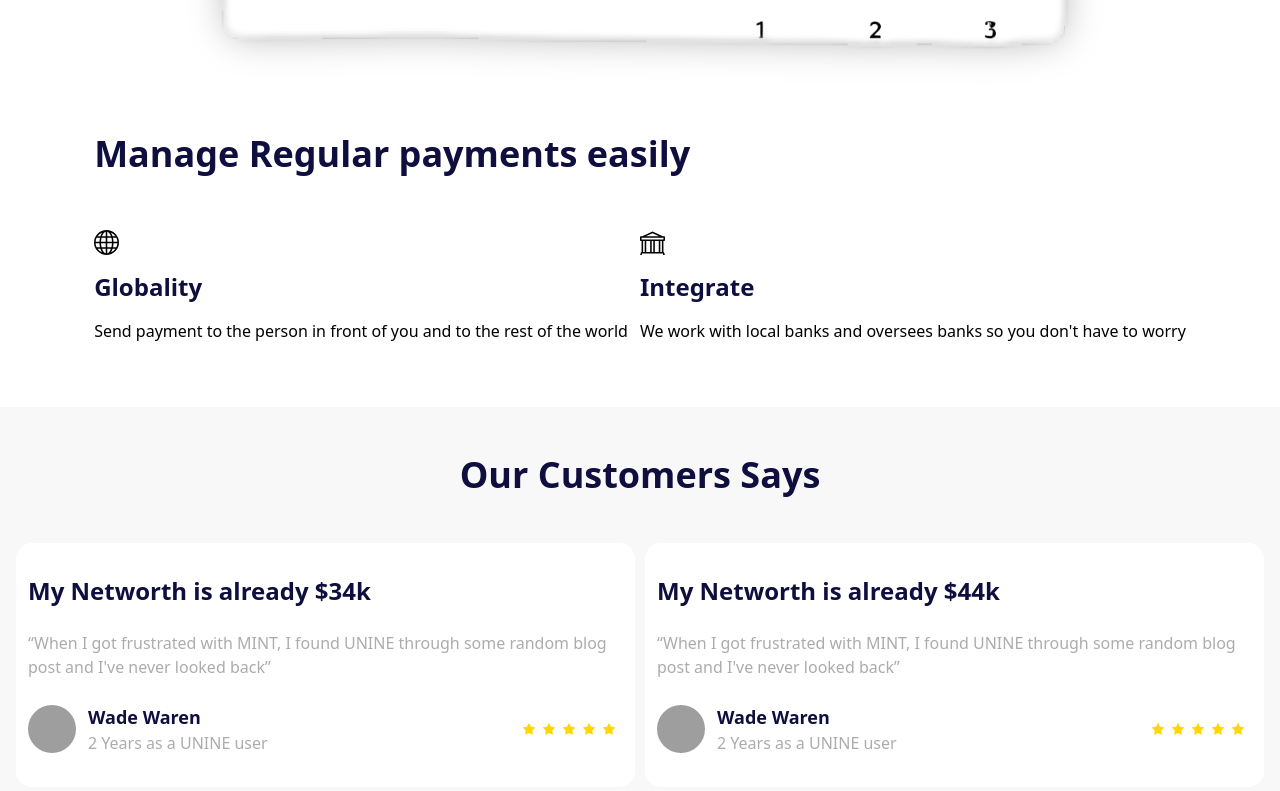
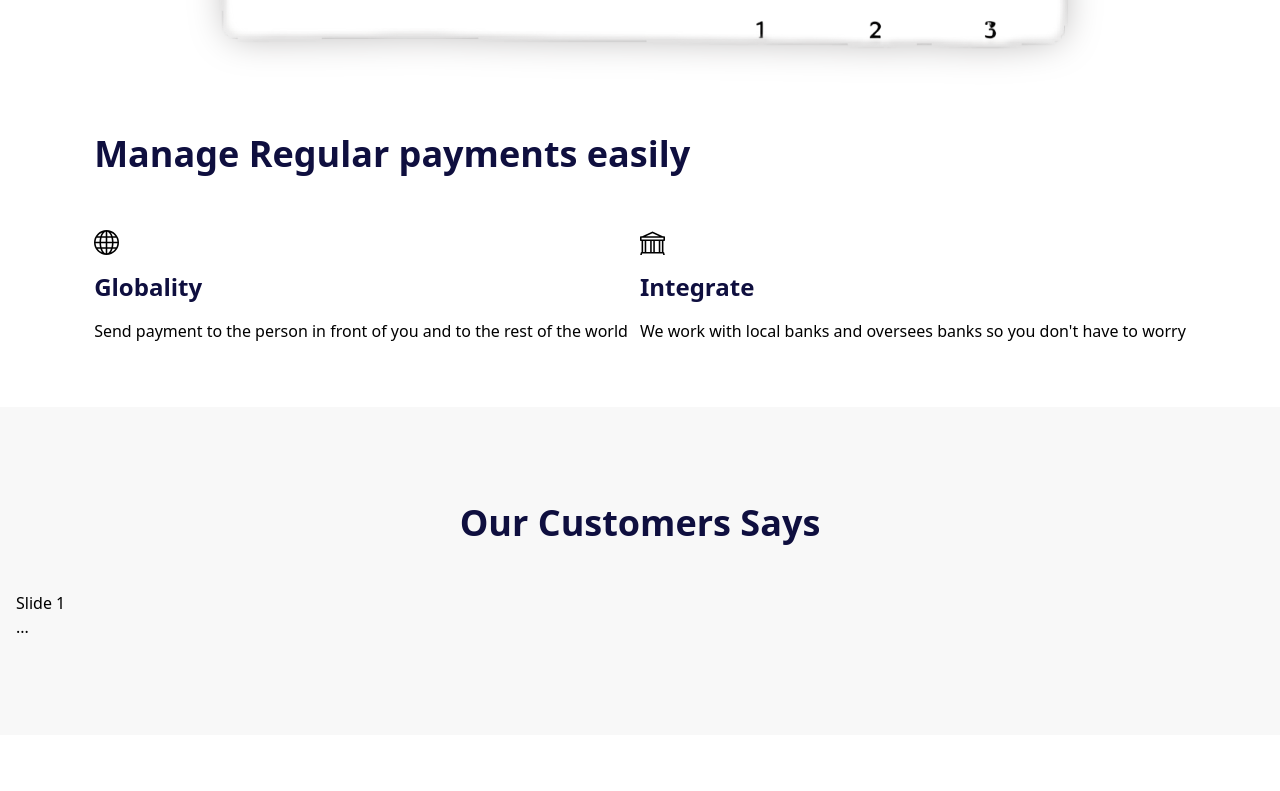
Before and after one commit to Sijibomii/unine, a React (Create React App) app: page / in a window 1280 px wide. Shown: the part 5302-6093 px from the top of the page. After the commit the page ends 6037 px from the top, so only its background shows below. Built offline with nearby package versions, Linux system fonts and the light colour scheme; grey boxes are pictures that could not be loaded.

Commit message:
swipper init

```diff
--- a/package.json
+++ b/package.json
@@ -10,6 +10,7 @@
     "react": "^18.2.0",
     "react-dom": "^18.2.0",
     "react-scripts": "5.0.1",
+    "swiper": "^8.4.4",
     "unicode-emoji": "^2.4.0",
     "web-vitals": "^2.1.4"
   },
--- a/src/components/Comments.js
+++ b/src/components/Comments.js
@@ -1,115 +1,110 @@
-import React, {useEffect} from 'react'
-import Glide from "@glidejs/glide";
-import "@glidejs/glide/dist/css/glide.core.min.css"
-import "@glidejs/glide/dist/css/glide.theme.min.css"
+import { Swiper, SwiperSlide } from 'swiper/react';
+
+// Import Swiper styles
+import 'swiper/css'
 
 const Comments = () => {
-  const slider = new Glide('.glide', {
-    type: 'carousel',
-    perView: 2,
-    hoverpause: true,
-    autoplay: 2000,
-    breakpoints: {
-      800: {
-        perView: 1
-      },
-      1200: {
-        perView: 2
-      }
-    }
 
-  })
-
-  useEffect(() => {
-
-    return () => slider.mount()
-  }, [slider])
 
   return (
+    <Swiper
+    spaceBetween={50}
+    slidesPerView={1}
+    onSlideChange={() => console.log('slide change')}
+    onSwiper={(swiper) => console.log(swiper)}
+  >
+    <SwiperSlide>Slide 1</SwiperSlide>
+    <SwiperSlide>Slide 2</SwiperSlide>
+    <SwiperSlide>Slide 3</SwiperSlide>
+    <SwiperSlide>Slide 4</SwiperSlide>
+    ...
+  </Swiper>
 
-      <div className="glide">
 
-        <div className="glide__track" data-glide-el="track">
-          <ul className="glide__slides">
-            <li className="glide__slide bg-white px-3 py-8 rounded-2xl">
-              <div className=''>
-                <h3 className='b text-2xl font-bold mb-6'>My Networth is already $34k</h3>
-                <q className='calmer-white'>When I got frustrated with MINT, I found UNINE through some random blog post and I've never looked back</q>
-              </div>
-              <div className='flex items-center justify-between mt-6'>
-                <div className='flex items-center'>
-                  <div className='avatar mr-3'>
-                    <img className='h-12 w-12 rounded-3xl' src='https://images.unsplash.com/photo-1570295999919-56ceb5ecca61?ixlib=rb-4.0.3&ixid=MnwxMjA3fDB8MHxzZWFyY2h8Mnx8bWFufGVufDB8fDB8fA%3D%3D&w=1000&q=80' />
-                  </div>
-                  <div className='flex flex-col'>
-                    <h4 className='b text-lg font-bold'>Wade Waren</h4>
-                    <p className='calmer-white'>2 Years as a UNINE user</p>
-                  </div>
-                </div>
-                <div className='flex items-center justify-center'>
-                  <svg xmlns="http://www.w3.org/2000/svg" width="12" height="12" fill="currentColor" className="bi bi-star-fill mr-2 text-[#FFD700]" viewBox="0 0 16 16"> <path d="M3.612 15.443c-.386.198-.824-.149-.746-.592l.83-4.73L.173 6.765c-.329-.314-.158-.888.283-.95l4.898-.696L7.538.792c.197-.39.73-.39.927 0l2.184 4.327 4.898.696c.441.062.612.636.282.95l-3.522 3.356.83 4.73c.078.443-.36.79-.746.592L8 13.187l-4.389 2.256z"/> </svg>
-                  <svg xmlns="http://www.w3.org/2000/svg" width="12" height="12" fill="currentColor" className="bi bi-star-fill mr-2 text-[#FFD700]" viewBox="0 0 16 16"> <path d="M3.612 15.443c-.386.198-.824-.149-.746-.592l.83-4.73L.173 6.765c-.329-.314-.158-.888.283-.95l4.898-.696L7.538.792c.197-.39.73-.39.927 0l2.184 4.327 4.898.696c.441.062.612.636.282.95l-3.522 3.356.83 4.73c.078.443-.36.79-.746.592L8 13.187l-4.389 2.256z"/> </svg>
-                  <svg xmlns="http://www.w3.org/2000/svg" width="12" height="12" fill="currentColor" className="bi bi-star-fill mr-2 text-[#FFD700]" viewBox="0 0 16 16"> <path d="M3.612 15.443c-.386.198-.824-.149-.746-.592l.83-4.73L.173 6.765c-.329-.314-.158-.888.283-.95l4.898-.696L7.538.792c.197-.39.73-.39.927 0l2.184 4.327 4.898.696c.441.062.612.636.282.95l-3.522 3.356.83 4.73c.078.443-.36.79-.746.592L8 13.187l-4.389 2.256z"/> </svg>
-                  <svg xmlns="http://www.w3.org/2000/svg" width="12" height="12" fill="currentColor" className="bi bi-star-fill mr-2 text-[#FFD700]" viewBox="0 0 16 16"> <path d="M3.612 15.443c-.386.198-.824-.149-.746-.592l.83-4.73L.173 6.765c-.329-.314-.158-.888.283-.95l4.898-.696L7.538.792c.197-.39.73-.39.927 0l2.184 4.327 4.898.696c.441.062.612.636.282.95l-3.522 3.356.83 4.73c.078.443-.36.79-.746.592L8 13.187l-4.389 2.256z"/> </svg>
-                  <svg xmlns="http://www.w3.org/2000/svg" width="12" height="12" fill="currentColor" className="bi bi-star-fill mr-2 text-[#FFD700]" viewBox="0 0 16 16"> <path d="M3.612 15.443c-.386.198-.824-.149-.746-.592l.83-4.73L.173 6.765c-.329-.314-.158-.888.283-.95l4.898-.696L7.538.792c.197-.39.73-.39.927 0l2.184 4.327 4.898.696c.441.062.612.636.282.95l-3.522 3.356.83 4.73c.078.443-.36.79-.746.592L8 13.187l-4.389 2.256z"/> </svg>
-                </div>
-              </div>
-            </li>
+      // <div className="glide">
 
-            <li className="glide__slide bg-white px-3 py-8 rounded-2xl">
-              <div className=''>
-                <h3 className='b text-2xl font-bold mb-6'>My Networth is already $44k</h3>
-                <q className='calmer-white'>When I got frustrated with MINT, I found UNINE through some random blog post and I've never looked back</q>
-              </div>
-              <div className='flex items-center justify-between mt-6'>
-                <div className='flex items-center'>
-                  <div className='avatar mr-3'>
-                    <img className='h-12 w-12 rounded-3xl' src='https://images.unsplash.com/photo-1570295999919-56ceb5ecca61?ixlib=rb-4.0.3&ixid=MnwxMjA3fDB8MHxzZWFyY2h8Mnx8bWFufGVufDB8fDB8fA%3D%3D&w=1000&q=80' />
-                  </div>
-                  <div className='flex flex-col'>
-                    <h4 className='b text-lg font-bold'>Wade Waren</h4>
-                    <p className='calmer-white'>2 Years as a UNINE user</p>
-                  </div>
-                </div>
-                <div className='flex items-center justify-center'>
-                  <svg xmlns="http://www.w3.org/2000/svg" width="12" height="12" fill="currentColor" className="bi bi-star-fill mr-2 text-[#FFD700]" viewBox="0 0 16 16"> <path d="M3.612 15.443c-.386.198-.824-.149-.746-.592l.83-4.73L.173 6.765c-.329-.314-.158-.888.283-.95l4.898-.696L7.538.792c.197-.39.73-.39.927 0l2.184 4.327 4.898.696c.441.062.612.636.282.95l-3.522 3.356.83 4.73c.078.443-.36.79-.746.592L8 13.187l-4.389 2.256z"/> </svg>
-                  <svg xmlns="http://www.w3.org/2000/svg" width="12" height="12" fill="currentColor" className="bi bi-star-fill mr-2 text-[#FFD700]" viewBox="0 0 16 16"> <path d="M3.612 15.443c-.386.198-.824-.149-.746-.592l.83-4.73L.173 6.765c-.329-.314-.158-.888.283-.95l4.898-.696L7.538.792c.197-.39.73-.39.927 0l2.184 4.327 4.898.696c.441.062.612.636.282.95l-3.522 3.356.83 4.73c.078.443-.36.79-.746.592L8 13.187l-4.389 2.256z"/> </svg>
-                  <svg xmlns="http://www.w3.org/2000/svg" width="12" height="12" fill="currentColor" className="bi bi-star-fill mr-2 text-[#FFD700]" viewBox="0 0 16 16"> <path d="M3.612 15.443c-.386.198-.824-.149-.746-.592l.83-4.73L.173 6.765c-.329-.314-.158-.888.283-.95l4.898-.696L7.538.792c.197-.39.73-.39.927 0l2.184 4.327 4.898.696c.441.062.612.636.282.95l-3.522 3.356.83 4.73c.078.443-.36.79-.746.592L8 13.187l-4.389 2.256z"/> </svg>
-                  <svg xmlns="http://www.w3.org/2000/svg" width="12" height="12" fill="currentColor" className="bi bi-star-fill mr-2 text-[#FFD700]" viewBox="0 0 16 16"> <path d="M3.612 15.443c-.386.198-.824-.149-.746-.592l.83-4.73L.173 6.765c-.329-.314-.158-.888.283-.95l4.898-.696L7.538.792c.197-.39.73-.39.927 0l2.184 4.327 4.898.696c.441.062.612.636.282.95l-3.522 3.356.83 4.73c.078.443-.36.79-.746.592L8 13.187l-4.389 2.256z"/> </svg>
-                  <svg xmlns="http://www.w3.org/2000/svg" width="12" height="12" fill="currentColor" className="bi bi-star-fill mr-2 text-[#FFD700]" viewBox="0 0 16 16"> <path d="M3.612 15.443c-.386.198-.824-.149-.746-.592l.83-4.73L.173 6.765c-.329-.314-.158-.888.283-.95l4.898-.696L7.538.792c.197-.39.73-.39.927 0l2.184 4.327 4.898.696c.441.062.612.636.282.95l-3.522 3.356.83 4.73c.078.443-.36.79-.746.592L8 13.187l-4.389 2.256z"/> </svg>
-                </div>
-              </div>
-            </li>
+      //   <div className="glide__track" data-glide-el="track">
+      //     <ul className="glide__slides">
+      //       <li className="glide__slide bg-white px-3 py-8 rounded-2xl">
+      //         <div className=''>
+      //           <h3 className='b text-2xl font-bold mb-6'>My Networth is already $34k</h3>
+      //           <q className='calmer-white'>When I got frustrated with MINT, I found UNINE through some random blog post and I've never looked back</q>
+      //         </div>
+      //         <div className='flex items-center justify-between mt-6'>
+      //           <div className='flex items-center'>
+      //             <div className='avatar mr-3'>
+      //               <img className='h-12 w-12 rounded-3xl' src='https://images.unsplash.com/photo-1570295999919-56ceb5ecca61?ixlib=rb-4.0.3&ixid=MnwxMjA3fDB8MHxzZWFyY2h8Mnx8bWFufGVufDB8fDB8fA%3D%3D&w=1000&q=80' />
+      //             </div>
+      //             <div className='flex flex-col'>
+      //               <h4 className='b text-lg font-bold'>Wade Waren</h4>
+      //               <p className='calmer-white'>2 Years as a UNINE user</p>
+      //             </div>
+      //           </div>
+      //           <div className='flex items-center justify-center'>
+      //             <svg xmlns="http://www.w3.org/2000/svg" width="12" height="12" fill="currentColor" className="bi bi-star-fill mr-2 text-[#FFD700]" viewBox="0 0 16 16"> <path d="M3.612 15.443c-.386.198-.824-.149-.746-.592l.83-4.73L.173 6.765c-.329-.314-.158-.888.283-.95l4.898-.696L7.538.792c.197-.39.73-.39.927 0l2.184 4.327 4.898.696c.441.062.612.636.282.95l-3.522 3.356.83 4.73c.078.443-.36.79-.746.592L8 13.187l-4.389 2.256z"/> </svg>
+      //             <svg xmlns="http://www.w3.org/2000/svg" width="12" height="12" fill="currentColor" className="bi bi-star-fill mr-2 text-[#FFD700]" viewBox="0 0 16 16"> <path d="M3.612 15.443c-.386.198-.824-.149-.746-.592l.83-4.73L.173 6.765c-.329-.314-.158-.888.283-.95l4.898-.696L7.538.792c.197-.39.73-.39.927 0l2.184 4.327 4.898.696c.441.062.612.636.282.95l-3.522 3.356.83 4.73c.078.443-.36.79-.746.592L8 13.187l-4.389 2.256z"/> </svg>
+      //             <svg xmlns="http://www.w3.org/2000/svg" width="12" height="12" fill="currentColor" className="bi bi-star-fill mr-2 text-[#FFD700]" viewBox="0 0 16 16"> <path d="M3.612 15.443c-.386.198-.824-.149-.746-.592l.83-4.73L.173 6.765c-.329-.314-.158-.888.283-.95l4.898-.696L7.538.792c.197-.39.73-.39.927 0l2.184 4.327 4.898.696c.441.062.612.636.282.95l-3.522 3.356.83 4.73c.078.443-.36.79-.746.592L8 13.187l-4.389 2.256z"/> </svg>
+      //             <svg xmlns="http://www.w3.org/2000/svg" width="12" height="12" fill="currentColor" className="bi bi-star-fill mr-2 text-[#FFD700]" viewBox="0 0 16 16"> <path d="M3.612 15.443c-.386.198-.824-.149-.746-.592l.83-4.73L.173 6.765c-.329-.314-.158-.888.283-.95l4.898-.696L7.538.792c.197-.39.73-.39.927 0l2.184 4.327 4.898.696c.441.062.612.636.282.95l-3.522 3.356.83 4.73c.078.443-.36.79-.746.592L8 13.187l-4.389 2.256z"/> </svg>
+      //             <svg xmlns="http://www.w3.org/2000/svg" width="12" height="12" fill="currentColor" className="bi bi-star-fill mr-2 text-[#FFD700]" viewBox="0 0 16 16"> <path d="M3.612 15.443c-.386.198-.824-.149-.746-.592l.83-4.73L.173 6.765c-.329-.314-.158-.888.283-.95l4.898-.696L7.538.792c.197-.39.73-.39.927 0l2.184 4.327 4.898.696c.441.062.612.636.282.95l-3.522 3.356.83 4.73c.078.443-.36.79-.746.592L8 13.187l-4.389 2.256z"/> </svg>
+      //           </div>
+      //         </div>
+      //       </li>
 
-            <li className="glide__slide bg-white px-3 py-8 rounded-2xl">
-              <div className=''>
-                <h3 className='b text-2xl font-bold mb-6'>My Networth is already $60k</h3>
-                <q className='calmer-white'>When I got frustrated with MINT, I found UNINE through some random blog post and I've never looked back</q>
-              </div>
-              <div className='flex items-center justify-between mt-6'>
-                <div className='flex items-center'>
-                  <div className='avatar mr-3'>
-                    <img className='h-12 w-12 rounded-3xl' src='https://images.unsplash.com/photo-1570295999919-56ceb5ecca61?ixlib=rb-4.0.3&ixid=MnwxMjA3fDB8MHxzZWFyY2h8Mnx8bWFufGVufDB8fDB8fA%3D%3D&w=1000&q=80' />
-                  </div>
-                  <div className='flex flex-col'>
-                    <h4 className='b text-lg font-bold'>Wade Waren</h4>
-                    <p className='calmer-white'>2 Years as a UNINE user</p>
-                  </div>
-                </div>
-                <div className='flex items-center justify-center'>
-                  <svg xmlns="http://www.w3.org/2000/svg" width="12" height="12" fill="currentColor" className="bi bi-star-fill mr-2 text-[#FFD700]" viewBox="0 0 16 16"> <path d="M3.612 15.443c-.386.198-.824-.149-.746-.592l.83-4.73L.173 6.765c-.329-.314-.158-.888.283-.95l4.898-.696L7.538.792c.197-.39.73-.39.927 0l2.184 4.327 4.898.696c.441.062.612.636.282.95l-3.522 3.356.83 4.73c.078.443-.36.79-.746.592L8 13.187l-4.389 2.256z"/> </svg>
-                  <svg xmlns="http://www.w3.org/2000/svg" width="12" height="12" fill="currentColor" className="bi bi-star-fill mr-2 text-[#FFD700]" viewBox="0 0 16 16"> <path d="M3.612 15.443c-.386.198-.824-.149-.746-.592l.83-4.73L.173 6.765c-.329-.314-.158-.888.283-.95l4.898-.696L7.538.792c.197-.39.73-.39.927 0l2.184 4.327 4.898.696c.441.062.612.636.282.95l-3.522 3.356.83 4.73c.078.443-.36.79-.746.592L8 13.187l-4.389 2.256z"/> </svg>
-                  <svg xmlns="http://www.w3.org/2000/svg" width="12" height="12" fill="currentColor" className="bi bi-star-fill mr-2 text-[#FFD700]" viewBox="0 0 16 16"> <path d="M3.612 15.443c-.386.198-.824-.149-.746-.592l.83-4.73L.173 6.765c-.329-.314-.158-.888.283-.95l4.898-.696L7.538.792c.197-.39.73-.39.927 0l2.184 4.327 4.898.696c.441.062.612.636.282.95l-3.522 3.356.83 4.73c.078.443-.36.79-.746.592L8 13.187l-4.389 2.256z"/> </svg>
-                  <svg xmlns="http://www.w3.org/2000/svg" width="12" height="12" fill="currentColor" className="bi bi-star-fill mr-2 text-[#FFD700]" viewBox="0 0 16 16"> <path d="M3.612 15.443c-.386.198-.824-.149-.746-.592l.83-4.73L.173 6.765c-.329-.314-.158-.888.283-.95l4.898-.696L7.538.792c.197-.39.73-.39.927 0l2.184 4.327 4.898.696c.441.062.612.636.282.95l-3.522 3.356.83 4.73c.078.443-.36.79-.746.592L8 13.187l-4.389 2.256z"/> </svg>
-                  <svg xmlns="http://www.w3.org/2000/svg" width="12" height="12" fill="currentColor" className="bi bi-star-fill mr-2 text-[#FFD700]" viewBox="0 0 16 16"> <path d="M3.612 15.443c-.386.198-.824-.149-.746-.592l.83-4.73L.173 6.765c-.329-.314-.158-.888.283-.95l4.898-.696L7.538.792c.197-.39.73-.39.927 0l2.184 4.327 4.898.696c.441.062.612.636.282.95l-3.522 3.356.83 4.73c.078.443-.36.79-.746.592L8 13.187l-4.389 2.256z"/> </svg>
-                </div>
-              </div>
-            </li>
+      //       <li className="glide__slide bg-white px-3 py-8 rounded-2xl">
+      //         <div className=''>
+      //           <h3 className='b text-2xl font-bold mb-6'>My Networth is already $44k</h3>
+      //           <q className='calmer-white'>When I got frustrated with MINT, I found UNINE through some random blog post and I've never looked back</q>
+      //         </div>
+      //         <div className='flex items-center justify-between mt-6'>
+      //           <div className='flex items-center'>
+      //             <div className='avatar mr-3'>
+      //               <img className='h-12 w-12 rounded-3xl' src='https://images.unsplash.com/photo-1570295999919-56ceb5ecca61?ixlib=rb-4.0.3&ixid=MnwxMjA3fDB8MHxzZWFyY2h8Mnx8bWFufGVufDB8fDB8fA%3D%3D&w=1000&q=80' />
+      //             </div>
+      //             <div className='flex flex-col'>
+      //               <h4 className='b text-lg font-bold'>Wade Waren</h4>
+      //               <p className='calmer-white'>2 Years as a UNINE user</p>
+      //             </div>
+      //           </div>
+      //           <div className='flex items-center justify-center'>
+      //             <svg xmlns="http://www.w3.org/2000/svg" width="12" height="12" fill="currentColor" className="bi bi-star-fill mr-2 text-[#FFD700]" viewBox="0 0 16 16"> <path d="M3.612 15.443c-.386.198-.824-.149-.746-.592l.83-4.73L.173 6.765c-.329-.314-.158-.888.283-.95l4.898-.696L7.538.792c.197-.39.73-.39.927 0l2.184 4.327 4.898.696c.441.062.612.636.282.95l-3.522 3.356.83 4.73c.078.443-.36.79-.746.592L8 13.187l-4.389 2.256z"/> </svg>
+      //             <svg xmlns="http://www.w3.org/2000/svg" width="12" height="12" fill="currentColor" className="bi bi-star-fill mr-2 text-[#FFD700]" viewBox="0 0 16 16"> <path d="M3.612 15.443c-.386.198-.824-.149-.746-.592l.83-4.73L.173 6.765c-.329-.314-.158-.888.283-.95l4.898-.696L7.538.792c.197-.39.73-.39.927 0l2.184 4.327 4.898.696c.441.062.612.636.282.95l-3.522 3.356.83 4.73c.078.443-.36.79-.746.592L8 13.187l-4.389 2.256z"/> </svg>
+      //             <svg xmlns="http://www.w3.org/2000/svg" width="12" height="12" fill="currentColor" className="bi bi-star-fill mr-2 text-[#FFD700]" viewBox="0 0 16 16"> <path d="M3.612 15.443c-.386.198-.824-.149-.746-.592l.83-4.73L.173 6.765c-.329-.314-.158-.888.283-.95l4.898-.696L7.538.792c.197-.39.73-.39.927 0l2.184 4.327 4.898.696c.441.062.612.636.282.95l-3.522 3.356.83 4.73c.078.443-.36.79-.746.592L8 13.187l-4.389 2.256z"/> </svg>
+      //             <svg xmlns="http://www.w3.org/2000/svg" width="12" height="12" fill="currentColor" className="bi bi-star-fill mr-2 text-[#FFD700]" viewBox="0 0 16 16"> <path d="M3.612 15.443c-.386.198-.824-.149-.746-.592l.83-4.73L.173 6.765c-.329-.314-.158-.888.283-.95l4.898-.696L7.538.792c.197-.39.73-.39.927 0l2.184 4.327 4.898.696c.441.062.612.636.282.95l-3.522 3.356.83 4.73c.078.443-.36.79-.746.592L8 13.187l-4.389 2.256z"/> </svg>
+      //             <svg xmlns="http://www.w3.org/2000/svg" width="12" height="12" fill="currentColor" className="bi bi-star-fill mr-2 text-[#FFD700]" viewBox="0 0 16 16"> <path d="M3.612 15.443c-.386.198-.824-.149-.746-.592l.83-4.73L.173 6.765c-.329-.314-.158-.888.283-.95l4.898-.696L7.538.792c.197-.39.73-.39.927 0l2.184 4.327 4.898.696c.441.062.612.636.282.95l-3.522 3.356.83 4.73c.078.443-.36.79-.746.592L8 13.187l-4.389 2.256z"/> </svg>
+      //           </div>
+      //         </div>
+      //       </li>
 
-          </ul>
-        </div>
+      //       <li className="glide__slide bg-white px-3 py-8 rounded-2xl">
+      //         <div className=''>
+      //           <h3 className='b text-2xl font-bold mb-6'>My Networth is already $60k</h3>
+      //           <q className='calmer-white'>When I got frustrated with MINT, I found UNINE through some random blog post and I've never looked back</q>
+      //         </div>
+      //         <div className='flex items-center justify-between mt-6'>
+      //           <div className='flex items-center'>
+      //             <div className='avatar mr-3'>
+      //               <img className='h-12 w-12 rounded-3xl' src='https://images.unsplash.com/photo-1570295999919-56ceb5ecca61?ixlib=rb-4.0.3&ixid=MnwxMjA3fDB8MHxzZWFyY2h8Mnx8bWFufGVufDB8fDB8fA%3D%3D&w=1000&q=80' />
+      //             </div>
+      //             <div className='flex flex-col'>
+      //               <h4 className='b text-lg font-bold'>Wade Waren</h4>
+      //               <p className='calmer-white'>2 Years as a UNINE user</p>
+      //             </div>
+      //           </div>
+      //           <div className='flex items-center justify-center'>
+      //             <svg xmlns="http://www.w3.org/2000/svg" width="12" height="12" fill="currentColor" className="bi bi-star-fill mr-2 text-[#FFD700]" viewBox="0 0 16 16"> <path d="M3.612 15.443c-.386.198-.824-.149-.746-.592l.83-4.73L.173 6.765c-.329-.314-.158-.888.283-.95l4.898-.696L7.538.792c.197-.39.73-.39.927 0l2.184 4.327 4.898.696c.441.062.612.636.282.95l-3.522 3.356.83 4.73c.078.443-.36.79-.746.592L8 13.187l-4.389 2.256z"/> </svg>
+      //             <svg xmlns="http://www.w3.org/2000/svg" width="12" height="12" fill="currentColor" className="bi bi-star-fill mr-2 text-[#FFD700]" viewBox="0 0 16 16"> <path d="M3.612 15.443c-.386.198-.824-.149-.746-.592l.83-4.73L.173 6.765c-.329-.314-.158-.888.283-.95l4.898-.696L7.538.792c.197-.39.73-.39.927 0l2.184 4.327 4.898.696c.441.062.612.636.282.95l-3.522 3.356.83 4.73c.078.443-.36.79-.746.592L8 13.187l-4.389 2.256z"/> </svg>
+      //             <svg xmlns="http://www.w3.org/2000/svg" width="12" height="12" fill="currentColor" className="bi bi-star-fill mr-2 text-[#FFD700]" viewBox="0 0 16 16"> <path d="M3.612 15.443c-.386.198-.824-.149-.746-.592l.83-4.73L.173 6.765c-.329-.314-.158-.888.283-.95l4.898-.696L7.538.792c.197-.39.73-.39.927 0l2.184 4.327 4.898.696c.441.062.612.636.282.95l-3.522 3.356.83 4.73c.078.443-.36.79-.746.592L8 13.187l-4.389 2.256z"/> </svg>
+      //             <svg xmlns="http://www.w3.org/2000/svg" width="12" height="12" fill="currentColor" className="bi bi-star-fill mr-2 text-[#FFD700]" viewBox="0 0 16 16"> <path d="M3.612 15.443c-.386.198-.824-.149-.746-.592l.83-4.73L.173 6.765c-.329-.314-.158-.888.283-.95l4.898-.696L7.538.792c.197-.39.73-.39.927 0l2.184 4.327 4.898.696c.441.062.612.636.282.95l-3.522 3.356.83 4.73c.078.443-.36.79-.746.592L8 13.187l-4.389 2.256z"/> </svg>
+      //             <svg xmlns="http://www.w3.org/2000/svg" width="12" height="12" fill="currentColor" className="bi bi-star-fill mr-2 text-[#FFD700]" viewBox="0 0 16 16"> <path d="M3.612 15.443c-.386.198-.824-.149-.746-.592l.83-4.73L.173 6.765c-.329-.314-.158-.888.283-.95l4.898-.696L7.538.792c.197-.39.73-.39.927 0l2.184 4.327 4.898.696c.441.062.612.636.282.95l-3.522 3.356.83 4.73c.078.443-.36.79-.746.592L8 13.187l-4.389 2.256z"/> </svg>
+      //           </div>
+      //         </div>
+      //       </li>
 
-      </div>
+      //     </ul>
+      //     <div role="tablist" class="dots"></div>
+      //   </div>
+
+      // </div>
 
 
   )
--- a/src/components/Testi.js
+++ b/src/components/Testi.js
@@ -2,7 +2,7 @@
 import Comments from './Comments'
 const Testi = () => {
   return (
-    <div className='px-4 py-12 bg-[#F8F8F8]'>
+    <div className='px-4 py-24 bg-[#F8F8F8]'>
       <div className='top mb-12'>
         <h2 className='font-bold b text-4xl text-center'>Our Customers Says</h2>
       </div>
```
Also changed, not shown: 1 other file (tests, documents, lock files or other folders).
